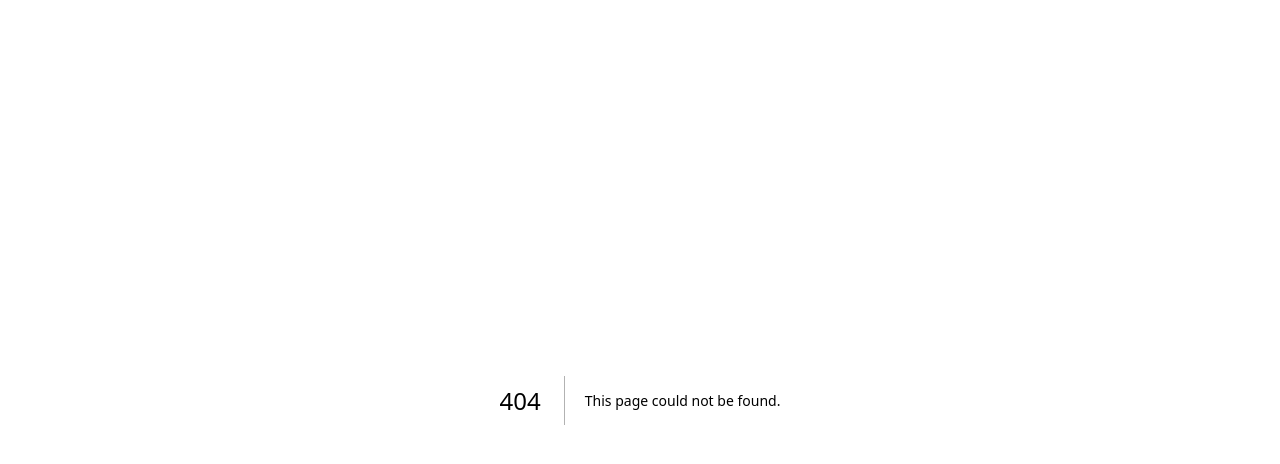
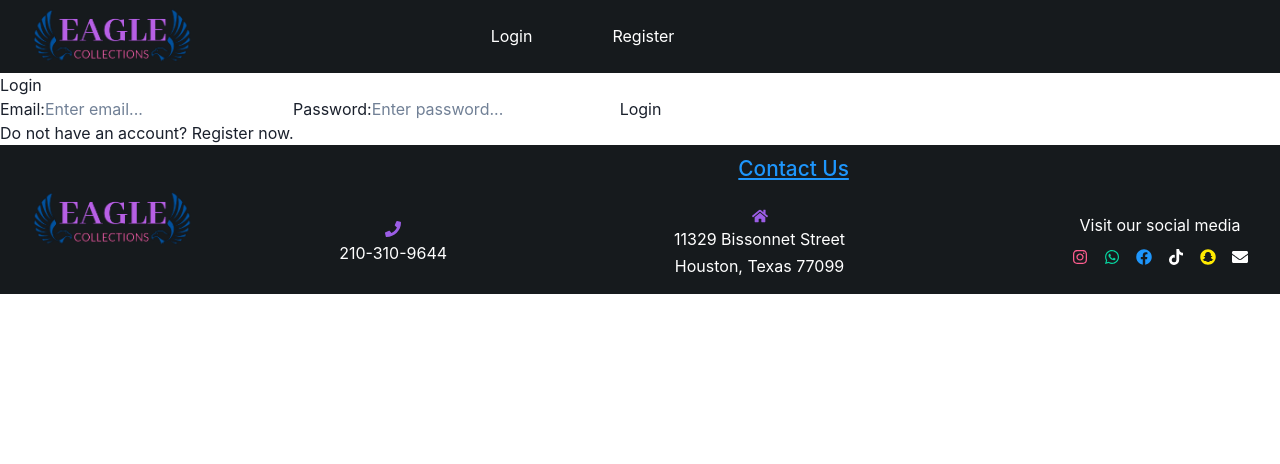
Before and after one commit to blessedjoe2000/eaglecollectionstore, a Next.js app: page /login in a window 1280 px wide. Before the commit this address had no page. Shown: the top 464 px of the page. Built offline with nearby package versions, Linux system fonts and the light colour scheme; no server answers.

Commit message:
auth admin login page created

```diff
--- a/src/app/api/posts/[id]/route.js
+++ b/src/app/api/posts/[id]/route.js
@@ -34,9 +34,7 @@ export async function PATCH(req, ctx) {
 
   try {
     const updateBody = await req.json();
-    const post = await Post.findById(id)
-      .populate("adminId")
-      .select("-password");
+    const post = await Post.findById(id).populate("adminId");
 
     if (!post) {
       return new Response(
@@ -73,9 +71,7 @@ export async function DELETE(req, ctx) {
   }
 
   try {
-    const post = await Post.findById(id)
-      .populate("adminId")
-      .select("-password");
+    const post = await Post.findById(id).populate("adminId");
     if (!post) {
       return new Response(
         JSON.stringify({ message: "no post found" }, { status: 403 })
--- a/src/app/api/posts/route.js
+++ b/src/app/api/posts/route.js
@@ -2,7 +2,7 @@ import db from "@/app/lib/db";
 import Post from "@/app/models/Post";
 import { verifyJwtToken } from "@/app/lib/jwt";
 
-async function GET(req) {
+export async function GET(req) {
   await db.connect();
 
   try {
@@ -13,7 +13,7 @@ async function GET(req) {
   }
 }
 
-async function POST(req) {
+export async function POST(req) {
   await db.connect();
 
   const accessToken = req.headers.get("authorization");
--- a/src/app/component/Header/Header.jsx
+++ b/src/app/component/Header/Header.jsx
@@ -1,6 +1,11 @@
+"use client";
+
 import styles from "./header.module.css";
 import Image from "next/image";
 import logo from "../../../../public/images/eaglecollectionslogo.png";
+import Link from "next/link";
+
+import { signIn, signOut, useSession } from "next-auth/react";
 import {
   Avatar,
   Button,
@@ -14,11 +19,13 @@ import {
   Wrap,
   WrapItem,
   useDisclosure,
+  Text,
 } from "@chakra-ui/react";
-import Link from "next/link";
 
 function Header() {
   const { isOpen, onOpen, onClose } = useDisclosure();
+
+  const { data: session } = useSession();
 
   return (
     <header className={styles.header}>
@@ -27,7 +34,10 @@ function Header() {
           <Image src={logo} alt="eagle collections logo" width="160" />
         </Link>
       </div>
+
+      {session?.user ? (
         <div className={styles.nav}>
+          {console.log("session", session)}
           <ul className={styles.navbarlist}>
             <Link href="">
               <li className={styles.navlist}>Shop</li>
@@ -49,22 +59,36 @@ function Header() {
             </WrapItem>
           </Wrap>
         </div>
+      ) : (
+        <div className={styles.nav}>
+          <ul className={styles.navbarlist}>
+            <button onClick={signIn}>Login</button>
+            <Link href="/register">Register</Link>
+          </ul>
+        </div>
+      )}
+
       <>
         <Drawer isOpen={isOpen} placement="right" onClose={onClose}>
           <DrawerOverlay />
           <DrawerContent>
             <DrawerCloseButton />
-            <DrawerHeader>Profile</DrawerHeader>
+            <DrawerHeader>{session?.user?.name}</DrawerHeader>
 
-            {/* <DrawerBody>
-
-            </DrawerBody> */}
+            <DrawerBody>
+              <Text>Profile</Text>
+              <Text>Settings</Text>
+              <Text>Favorite</Text>
+              <Text>Cart</Text>
+            </DrawerBody>
 
             <DrawerFooter>
               <Button variant="outline" mr={3} onClick={onClose}>
                 Cancel
               </Button>
-              <Button colorScheme="blue">Save</Button>
+              <Button onClick={signOut} colorScheme="purple">
+                Logout
+              </Button>
             </DrawerFooter>
           </DrawerContent>
         </Drawer>
--- a/src/app/layout.js
+++ b/src/app/layout.js
@@ -1,18 +1,32 @@
+"use client";
+
+import { SessionProvider } from "next-auth/react";
+import Footer from "./component/Footer/Footer";
+import Header from "./component/Header/Header";
+import { ChakraProvider } from "@chakra-ui/react";
 import "./globals.css";
 // import { Inter } from 'next/font/google'
 
 // const inter = Inter({ subsets: ['latin'] })
 
-export const metadata = {
+const metadata = {
   title: "Eagle Collection Store",
   description:
     "online store for all African fashion attires, jewelries and accessories",
 };
 
-export default function RootLayout({ children }) {
+export default function RootLayout({ children, session }) {
   return (
     <html lang="en">
-      <body className="">{children}</body>
+      <body className="">
+        <SessionProvider session={session}>
+          <ChakraProvider>
+            <Header />
+            {children}
+            <Footer />
+          </ChakraProvider>
+        </SessionProvider>
+      </body>
     </html>
   );
 }
--- /dev/null
+++ b/src/app/login/page.jsx
@@ -0,0 +1,83 @@
+"use client";
+
+import { useState } from "react";
+import Link from "next/link";
+import styles from "./login.module.css";
+import { useRouter } from "next/navigation";
+import { ToastContainer, toast } from "react-toastify";
+import { signIn } from "next-auth/react";
+
+function Login() {
+  const [email, setEmail] = useState("");
+  const [password, setPassword] = useState("");
+  const router = useRouter();
+
+  const handleSubmit = async (e) => {
+    e.preventDefault();
+
+    if (email.trim() === "" || !email) {
+      toast.error("email is required, please enter email");
+      return;
+    }
+
+    if (password.trim() === "" || !password) {
+      toast.error("password is required, please enter password");
+      return;
+    }
+
+    try {
+      const response = await signIn("credentials", {
+        email,
+        password,
+        redirect: false,
+      });
+
+      if (response?.error === null) {
+        router.push("/");
+      } else {
+        toast.error("error occured while logging", error);
+      }
+      setEmail("");
+      setPassword("");
+    } catch (error) {
+      console.log(error);
+    }
+  };
+
+  return (
+    <div className={styles.containter}>
+      <div className="">
+        <h2>Login</h2>
+        <form onSubmit={handleSubmit}>
+          <label htmlFor="email">Email:</label>
+          <input
+            type="email"
+            name="email"
+            placeholder="Enter email..."
+            value={email}
+            onChange={(e) => {
+              setEmail(e.target.value);
+            }}
+          />
+          <label htmlFor="">Password:</label>
+          <input
+            type="password"
+            name="password"
+            placeholder="Enter password..."
+            value={password}
+            onChange={(e) => {
+              setPassword(e.target.value);
+            }}
+          />
+          <button type="submit">Login</button>
+        </form>
+      </div>
+      <p>
+        Do not have an account? <Link href="/register">Register now.</Link>
+      </p>
+      <ToastContainer />
+    </div>
+  );
+}
+
+export default Login;
--- a/src/app/models/Admin.js
+++ b/src/app/models/Admin.js
@@ -14,4 +14,4 @@ const adminSchema = new mongoose.Schema(
   { timestamps: true }
 );
 
-export default mongoose?.models?.Admins || mongoose.model("Admin", adminSchema);
+export default mongoose?.models?.Admin || mongoose.model("Admin", adminSchema);
--- a/src/app/models/User.js
+++ b/src/app/models/User.js
@@ -1,4 +1,4 @@
-import mongoose, { Schema } from "mongoose";
+import mongoose from "mongoose";
 
 const userSchema = new mongoose.Schema(
   {
```
Also changed, not shown: src/app/api/auth/[...nextauth]/route.js (+8 -7 lines), src/app/page.js (+1 -8 lines), src/app/login/login.module.css (added), src/app/login/pages.jsx (deleted). Lines whose indentation alone changed are shown as unchanged.
